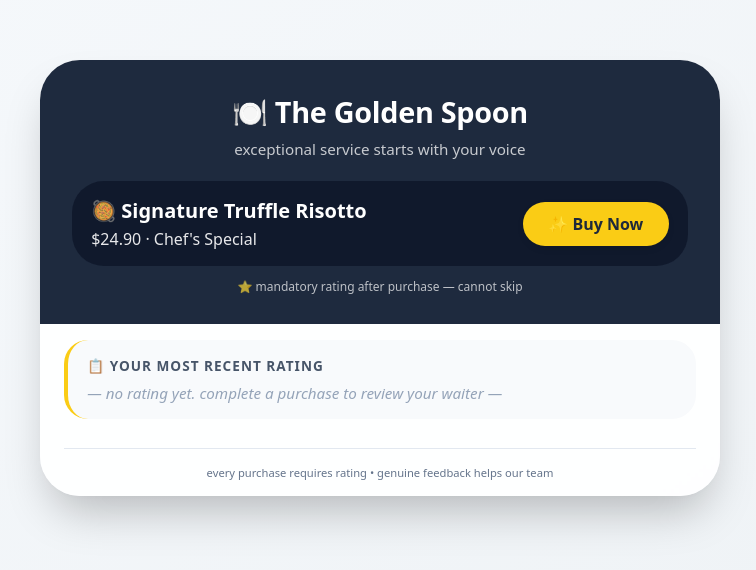
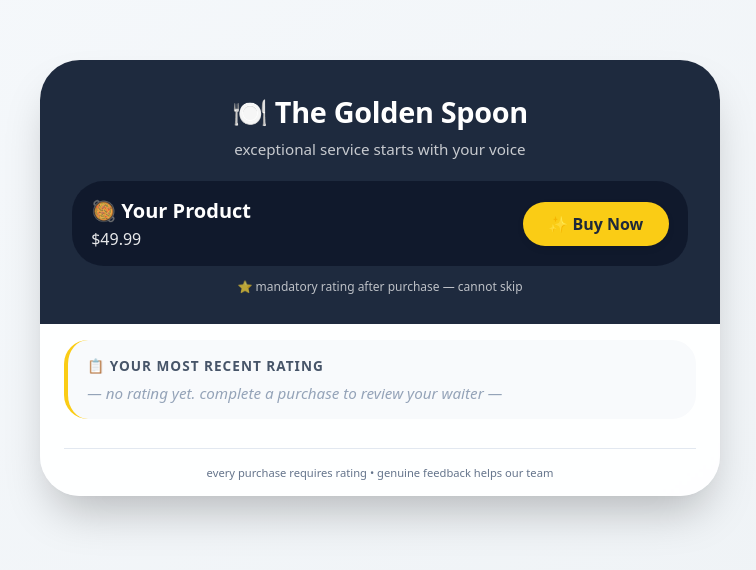
Before and after one commit to LunarBerzithal/WaiterRaterMGT, a plain HTML site: page index.html in a window 1280 px wide. Shown: the part 122-692 px from the top of the page, without its empty margins (260-1016 px from the left). Drawn offline with Linux system fonts and the light colour scheme.

Commit message:
Update index.html

```diff
--- a/index.html
+++ b/index.html
@@ -333,9 +333,9 @@
     <div class="product-card">
       <div class="product-info">
         <div class="product-name">
-          <span>🥘 Signature Truffle Risotto</span>
+          <span>🥘 Your Product</span>
         </div>
-        <div class="product-price">$24.90 · Chef's Special</div>
+        <div class="product-price">$49.99</div>
       </div>
       <button class="buy-btn" id="buyButton">✨ Buy Now</button>
     </div>
```
